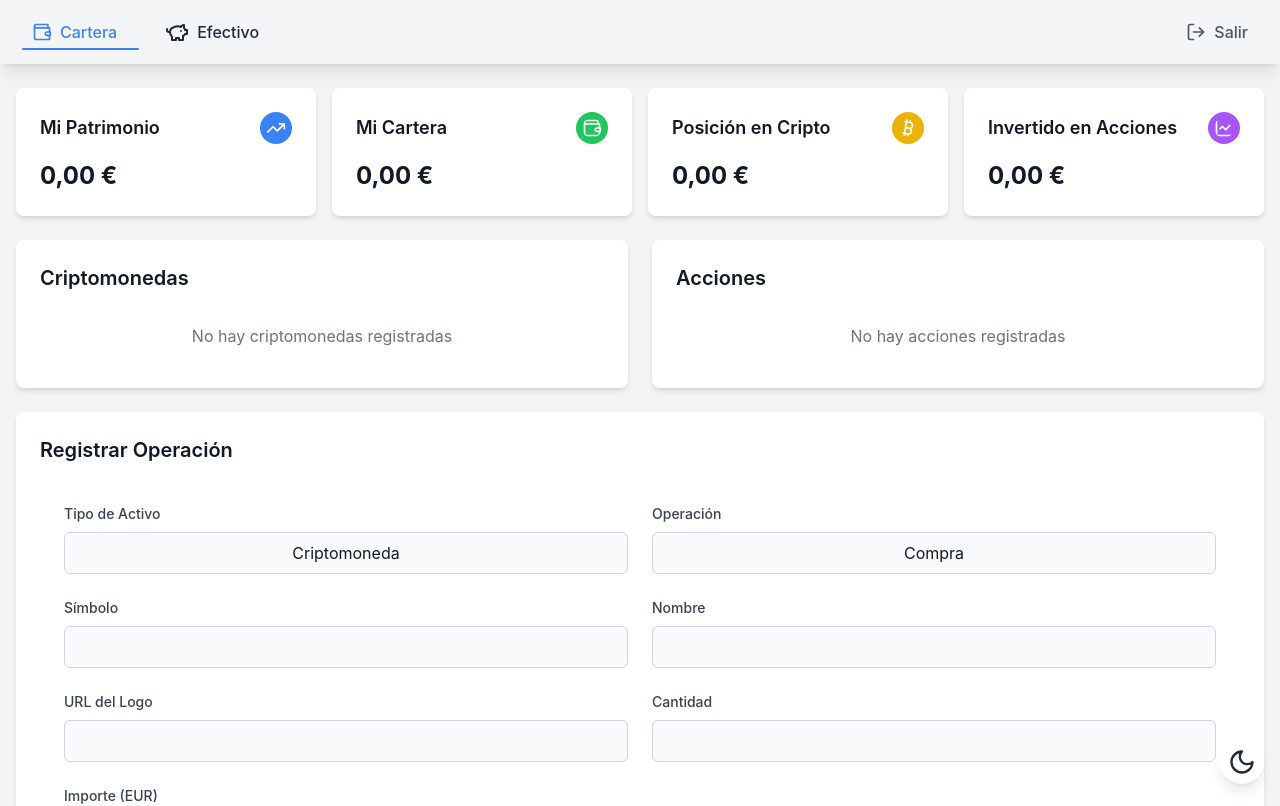
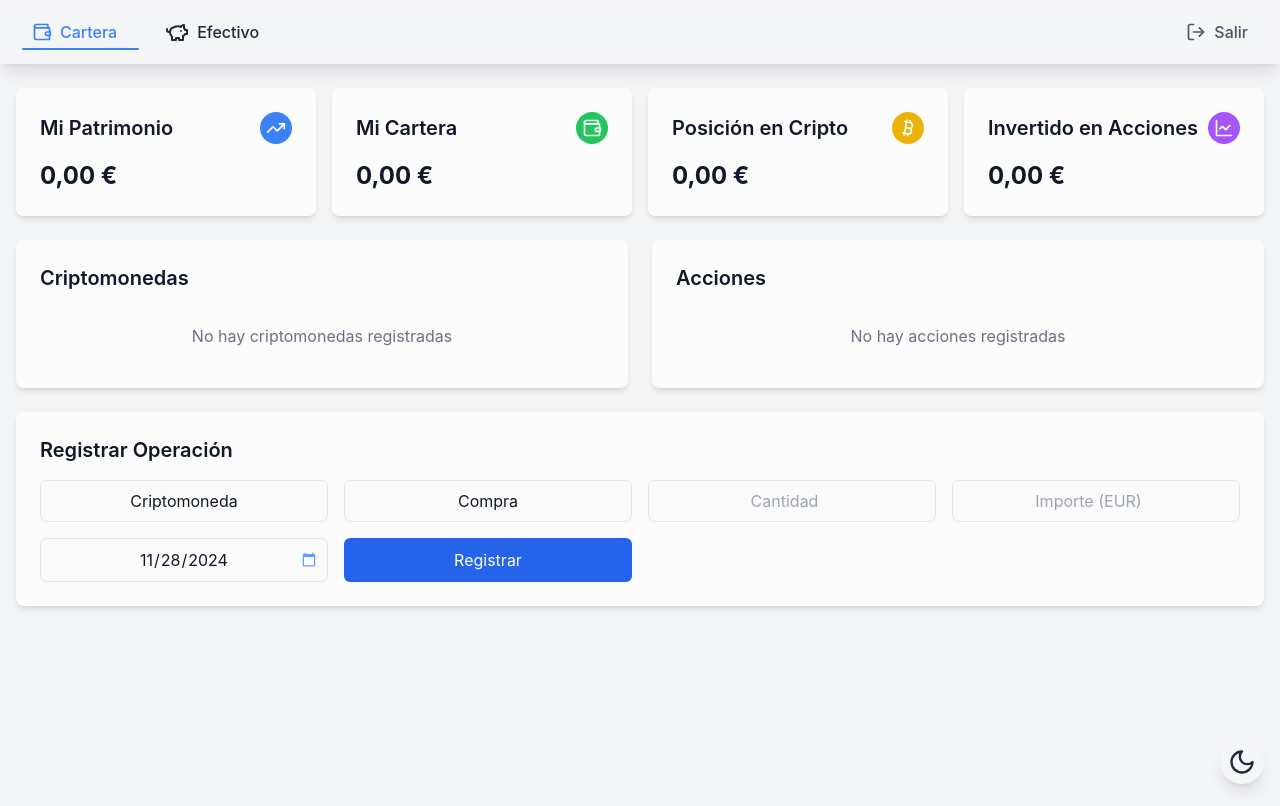
Before and after one commit to bytronk/investtracker, a React (Vite) app: page / in a window 1280 px wide. Shown: the top 806 px of the page. Built offline with nearby package versions, Linux system fonts and the light colour scheme; sample sign-in values are in the browser's storage.

Commit message:
Pagina Cartera: Glasmorfismo en cards, listas y formulario. Modificar campos formulario

```diff
--- a/src/components/AssetForm.tsx
+++ b/src/components/AssetForm.tsx
@@ -1,29 +1,18 @@
 import React, { useState } from "react";
 import { usePortfolio } from "../context/PortfolioContext";
+import { useTheme } from "../context/ThemeContext";
 
 export const AssetForm: React.FC = () => {
-  const { addAsset, updateAsset, addTransaction } = usePortfolio();
+  const { updateAsset, addTransaction } = usePortfolio();
+  const { isDarkMode } = useTheme();
   const [formData, setFormData] = useState({
     type: "crypto",
-    symbol: "",
-    name: "",
-    logoUrl: "",
     quantity: "",
     amount: "",
+    date: new Date().toISOString().split("T")[0],
     operation: "buy",
   });
-
-  const resetForm = () => {
-    setFormData({
-      type: "crypto",
-      symbol: "",
-      name: "",
-      logoUrl: "",
-      quantity: "",
-      amount: "",
-      operation: "buy",
-    });
-  };
+  const [showAlert, setShowAlert] = useState(false);
 
   const handleSubmit = (e: React.FormEvent) => {
     e.preventDefault();
@@ -36,158 +25,132 @@ export const AssetForm: React.FC = () => {
     }
 
     if (formData.operation === "buy") {
-      const asset = {
-        symbol: formData.symbol.toUpperCase(),
-        name: formData.name,
-        type: formData.type as "crypto" | "stock",
-        logoUrl: formData.logoUrl,
-        quantity,
-        totalInvested: amount,
-      };
-      addAsset(asset);
       addTransaction({
         type: "compra",
         amount,
-        description: `Compra de ${quantity} ${formData.symbol.toUpperCase()}`,
+        date: formData.date,
       });
     } else {
-      updateAsset(formData.symbol, -quantity, -amount);
+      updateAsset("", -quantity, -amount); // Ajustar según lógica de tu aplicación
       addTransaction({
         type: "venta",
         amount,
-        description: `Venta de ${quantity} ${formData.symbol.toUpperCase()}`,
+        date: formData.date,
       });
     }
 
-    resetForm();
+    setShowAlert(true);
+    setTimeout(() => setShowAlert(false), 3000);
+
+    setFormData({
+      type: "crypto",
+      quantity: "",
+      amount: "",
+      date: new Date().toISOString().split("T")[0],
+      operation: "buy",
+    });
   };
 
   return (
+    <div
+      className={`rounded-lg shadow-md p-6 backdrop-blur-sm ${
+        isDarkMode ? "bg-gray-800/30 text-gray-100" : "bg-white/70 text-gray-900"
+      }`}
+    >
+      <h2 className="text-xl font-semibold mb-4">Registrar Operación</h2>
+      {showAlert && (
+        <div
+          className={`rounded-lg p-4 mb-4 ${
+            isDarkMode
+              ? "bg-green-600 text-white"
+              : "bg-green-100 text-green-800"
+          }`}
+        >
+          ¡Operación registrada con éxito!
+        </div>
+      )}
       <form
         onSubmit={handleSubmit}
-      className="space-y-6 bg-white dark:bg-gray-800 p-6 rounded-lg"
+        className="grid grid-cols-1 sm:grid-cols-2 lg:grid-cols-4 gap-4"
       >
-      <div className="grid grid-cols-1 md:grid-cols-2 gap-6">
-        <div>
-          <label className="block text-sm font-medium text-gray-700 dark:text-gray-300 mb-2">
-            Tipo de Activo
-          </label>
         <select
           value={formData.type}
-            onChange={(e) => setFormData({ ...formData, type: e.target.value })}
-            className="w-full p-2 border border-gray-300 dark:border-gray-600 rounded-md bg-gray-50 dark:bg-gray-700 text-gray-900 dark:text-gray-100"
+          onChange={(e) =>
+            setFormData({ ...formData, type: e.target.value })
+          }
+          className={`p-2 border rounded-md appearance-none ${
+            isDarkMode
+              ? "bg-gray-800/20 text-gray-100 border-gray-700/20"
+              : "bg-gray-100/10 text-gray-900 border-gray-150"
+          } text-center`}
         >
           <option value="crypto">Criptomoneda</option>
           <option value="stock">Acción</option>
         </select>
-        </div>
-        <div>
-          <label className="block text-sm font-medium text-gray-700 dark:text-gray-300 mb-2">
-            Operación
-          </label>
         <select
           value={formData.operation}
           onChange={(e) =>
             setFormData({ ...formData, operation: e.target.value })
           }
-            className="w-full p-2 border border-gray-300 dark:border-gray-600 rounded-md bg-gray-50 dark:bg-gray-700 text-gray-900 dark:text-gray-100"
+          className={`p-2 border rounded-md appearance-none ${
+            isDarkMode
+              ? "bg-gray-800/20 text-gray-100 border-gray-700/20"
+              : "bg-gray-100/10 text-gray-900 border-gray-150"
+          } text-center`}
         >
           <option value="buy">Compra</option>
           <option value="sell">Venta</option>
         </select>
-        </div>
-        {formData.operation === "buy" && (
-          <>
-            <div>
-              <label className="block text-sm font-medium text-gray-700 dark:text-gray-300 mb-2">
-                Símbolo
-              </label>
-              <input
-                type="text"
-                value={formData.symbol}
-                onChange={(e) =>
-                  setFormData({ ...formData, symbol: e.target.value })
-                }
-                className="w-full p-2 border border-gray-300 dark:border-gray-600 rounded-md bg-gray-50 dark:bg-gray-700 text-gray-900 dark:text-gray-100"
-                required
-              />
-            </div>
-            <div>
-              <label className="block text-sm font-medium text-gray-700 dark:text-gray-300 mb-2">
-                Nombre
-              </label>
-              <input
-                type="text"
-                value={formData.name}
-                onChange={(e) =>
-                  setFormData({ ...formData, name: e.target.value })
-                }
-                className="w-full p-2 border border-gray-300 dark:border-gray-600 rounded-md bg-gray-50 dark:bg-gray-700 text-gray-900 dark:text-gray-100"
-                required
-              />
-            </div>
-            <div>
-              <label className="block text-sm font-medium text-gray-700 dark:text-gray-300 mb-2">
-                URL del Logo
-              </label>
-              <input
-                type="url"
-                value={formData.logoUrl}
-                onChange={(e) =>
-                  setFormData({ ...formData, logoUrl: e.target.value })
-                }
-                className="w-full p-2 border border-gray-300 dark:border-gray-600 rounded-md bg-gray-50 dark:bg-gray-700 text-gray-900 dark:text-gray-100"
-                required
-              />
-            </div>
-          </>
-        )}
-        <div>
-          <label className="block text-sm font-medium text-gray-700 dark:text-gray-300 mb-2">
-            Cantidad
-          </label>
         <input
           type="number"
           value={formData.quantity}
           onChange={(e) =>
             setFormData({ ...formData, quantity: e.target.value })
           }
-            className="w-full p-2 border border-gray-300 dark:border-gray-600 rounded-md bg-gray-50 dark:bg-gray-700 text-gray-900 dark:text-gray-100"
+          className={`p-2 border rounded-md appearance-none ${
+            isDarkMode
+              ? "bg-gray-800/20 text-gray-100 border-gray-700/20"
+              : "bg-gray-100/10 text-gray-900 border-gray-150"
+          } text-center`}
+          placeholder="Cantidad"
           required
           step="any"
         />
-        </div>
-        <div>
-          <label className="block text-sm font-medium text-gray-700 dark:text-gray-300 mb-2">
-            Importe (EUR)
-          </label>
         <input
           type="number"
           value={formData.amount}
           onChange={(e) =>
             setFormData({ ...formData, amount: e.target.value })
           }
-            className="w-full p-2 border border-gray-300 dark:border-gray-600 rounded-md bg-gray-50 dark:bg-gray-700 text-gray-900 dark:text-gray-100"
+          className={`p-2 border rounded-md appearance-none ${
+            isDarkMode
+              ? "bg-gray-800/20 text-gray-100 border-gray-700/20"
+              : "bg-gray-100/10 text-gray-900 border-gray-150"
+          } text-center`}
+          placeholder="Importe (EUR)"
           required
           step="any"
         />
-        </div>
-      </div>
-      <div className="flex justify-between items-center space-x-4">
-        <button
-          type="button"
-          onClick={resetForm}
-          className="flex-1 bg-gray-500 text-white py-3 px-4 rounded-md hover:bg-gray-600 transition duration-200 text-center"
-        >
-          Limpiar
-        </button>
+        <input
+          type="date"
+          value={formData.date}
+          onChange={(e) =>
+            setFormData({ ...formData, date: e.target.value })
+          }
+          className={`p-2 border rounded-md appearance-none ${
+            isDarkMode
+              ? "bg-gray-800/20 text-gray-100 border-gray-700/20"
+              : "bg-gray-100/10 text-gray-900 border-gray-150"
+          } text-center`}
+          required
+        />
         <button
           type="submit"
-          className="flex-1 bg-blue-600 text-white py-3 px-4 rounded-md hover:bg-blue-700 transition duration-200 text-center"
+          className="p-2 bg-blue-600 text-white rounded-md hover:bg-blue-700 dark:bg-blue-500 dark:hover:bg-blue-400 transition duration-200"
         >
           Registrar
         </button>
+      </form>
     </div>
-    </form>
   );
 };
--- a/src/components/Dashboard.tsx
+++ b/src/components/Dashboard.tsx
@@ -85,10 +85,10 @@ export const Dashboard: React.FC = () => {
         {cards.map((card) => (
           <div
             key={card.title}
-            className={`rounded-lg shadow-md p-6 transform transition-transform duration-200 ${
+            className={`rounded-lg shadow-md p-6 transform transition-transform duration-200 backdrop-blur-sm ${
               isDarkMode
-                ? "bg-gray-800 text-gray-100"
-                : "bg-white text-gray-900"
+                ? "bg-gray-800/30 text-gray-100"
+                : "bg-white/70 text-gray-900"
             } ${activeCard === card.title ? "scale-105" : ""}`}
             {...(isTouchDevice
               ? {
@@ -101,10 +101,12 @@ export const Dashboard: React.FC = () => {
                 })}
           >
             <div className="flex items-center justify-between mb-4">
-              <h3 className="text-lg font-semibold">{card.title}</h3>
-              <card.icon
-                className={`h-8 w-8 ${card.color} text-white p-1.5 rounded-full`}
-              />
+              <h3 className="text-xl font-semibold">{card.title}</h3>
+              <div
+                className={`${card.color} text-white p-1.5 rounded-full flex items-center justify-center`}
+              >
+                <card.icon className="h-5 w-5" />
+              </div>
             </div>
             <p className="text-2xl font-bold">
               {new Intl.NumberFormat("es-ES", {
@@ -123,14 +125,7 @@ export const Dashboard: React.FC = () => {
       </div>
 
       {/* Formulario */}
-      <div
-        className={`rounded-lg shadow-md p-6 ${
-          isDarkMode ? "bg-gray-800 text-gray-100" : "bg-white text-gray-900"
-        }`}
-      >
-        <h2 className="text-xl font-semibold mb-4">Registrar Operación</h2>
-        <AssetForm />
-      </div>
+      <AssetForm />
     </div>
   );
 };
--- a/src/types.ts
+++ b/src/types.ts
@@ -23,6 +23,7 @@ export interface Transaction {
   type: "ingreso" | "interes" | "dividendo" | "venta" | "retiro" | "compra"; // Tipo de transacción
   amount: number; // Monto de la transacción
   assetId?: string; // ID del activo relacionado (opcional para transacciones generales)
+  quantity?: number; // Cantidad de activo relacionada con la transacción (opcional)
 }
 
 // Representa el portafolio completo del usuario
```
Also changed, not shown: src/components/AssetList.tsx (+9 -9 lines), src/components/SavingsAccount.tsx (+4 -3 lines), src/context/PortfolioContext.tsx (+50 -19 lines). Lines whose indentation alone changed are shown as unchanged.
